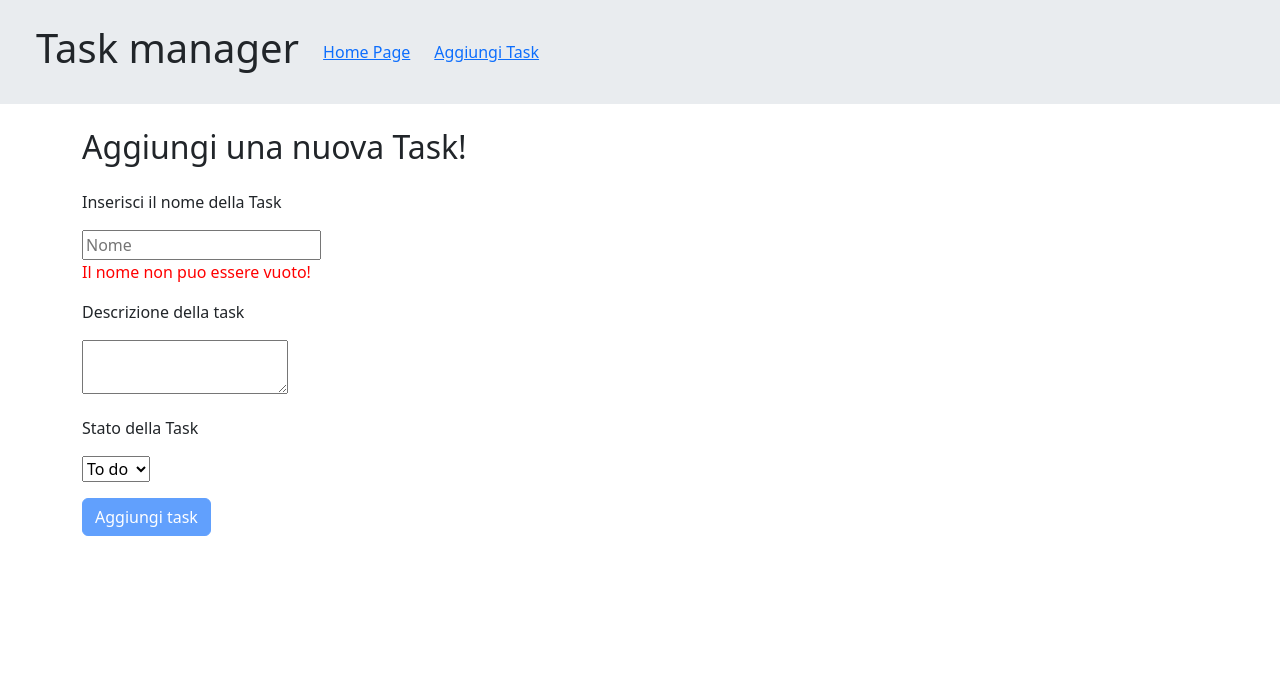
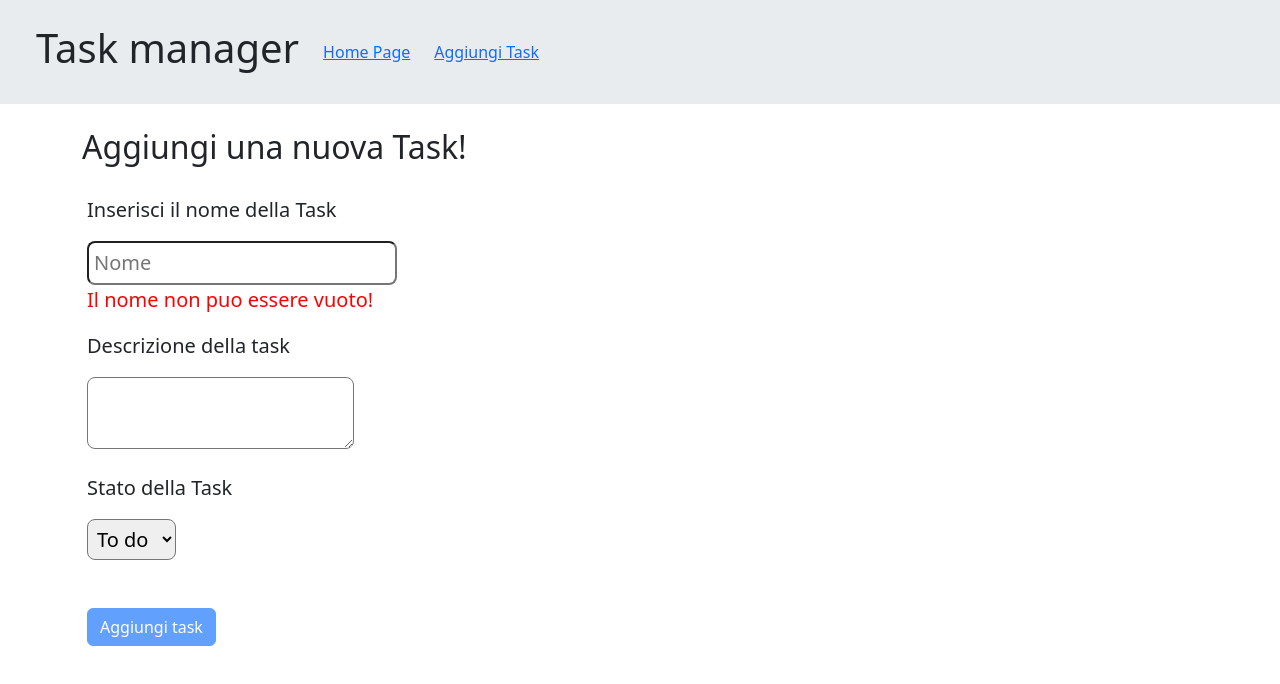
Before and after one commit to GaetanoNicotra/ex-react-task-manager, a React (Vite) app in the folder ex-react-task-manager/: page /addtasks in a window 1280 px wide. Shown: the top 684 px of the page. Built offline with nearby package versions, Linux system fonts and the light colour scheme; no server answers.

Commit message:
[FIX] correzioni di stile in css

```diff
--- a/ex-react-task-manager/src/index.css
+++ b/ex-react-task-manager/src/index.css
@@ -1,3 +1,4 @@
+/* CARD */
 .card {
     font-size: 20px;
 }
@@ -23,3 +24,17 @@
     height: 250px;
     padding: 25px;
 }
+
+/* ADD TASK */
+form,
+p {
+    font-size: 20px;
+}
+
+form,
+input,
+select,
+textarea {
+    border-radius: 8px;
+    padding: 5px;
+}
--- a/ex-react-task-manager/src/pages/AddTask.jsx
+++ b/ex-react-task-manager/src/pages/AddTask.jsx
@@ -49,6 +49,7 @@ const AddTask = () => {
             <div className="container">
                 <h2 className='mt-4'>Aggiungi una nuova Task!</h2>
                 <div className="row">
+                    <div className="col-8">
                         <form onSubmit={sendData}>
                             <p className='mt-3'>Inserisci il nome della Task </p>
                             <input type="text" placeholder='Nome' value={title} onChange={(e) => { setTitle(e.target.value) }} required />
@@ -63,8 +64,9 @@ const AddTask = () => {
                                 <option value="Done">Done</option>
                             </select>
                             <br />
-                        <button disabled={nameError} className='btn btn-primary mt-3'>Aggiungi task</button>
+                            <button disabled={nameError} className='btn btn-primary mt-5'>Aggiungi task</button>
                         </form>
+                    </div>
                 </div>
             </div>
 
```
Lines whose indentation alone changed are shown as unchanged.
